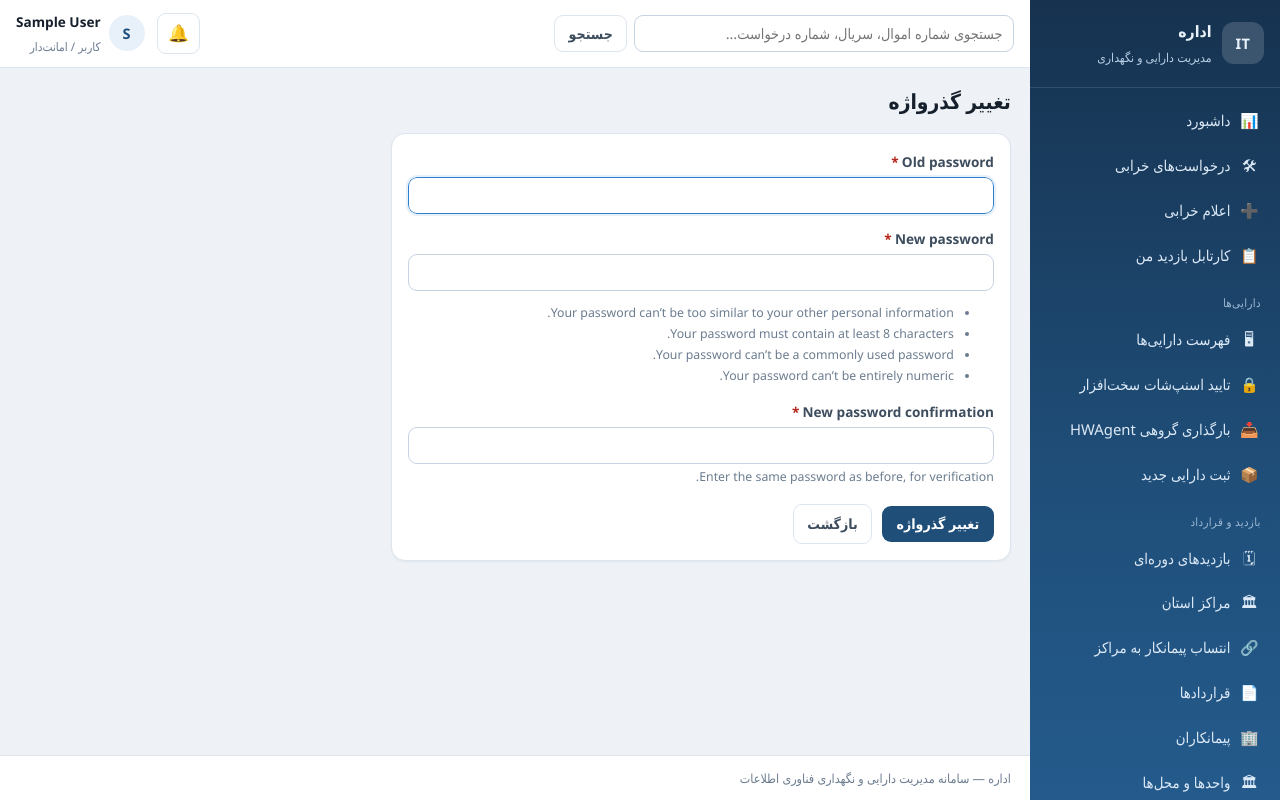
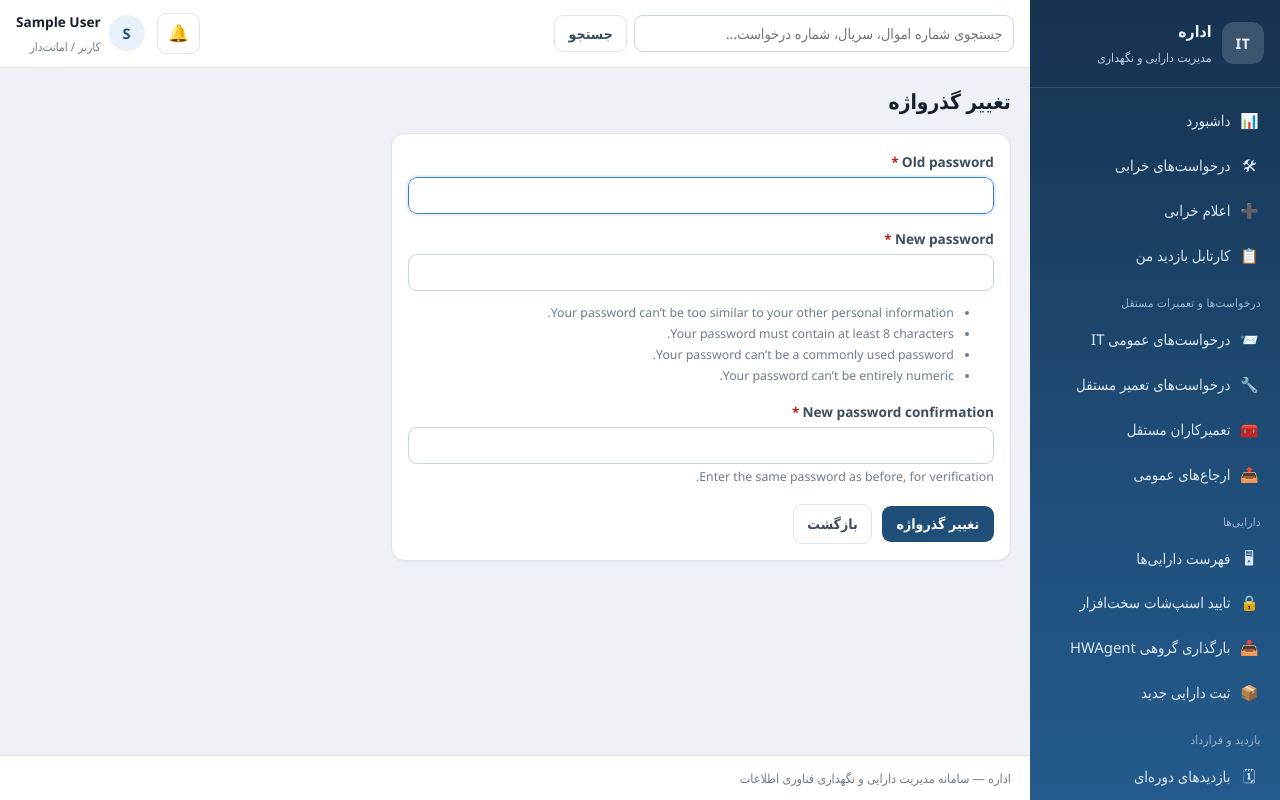
Before and after one commit to moghasemi/ITAM, a Django app: page /accounts/password/ in a window 1280 px wide. Run offline with Django 5.2, Linux system fonts and the light colour scheme; the visitor is signed in with stand-in values (Sample User, id 1); data comes from the database, SQL or seed files in the repository; data that the repository does not hold is empty; parts of the project's set-up code (start-up, migrations or seed data) failed here and were passed over.

Commit message:
feat(ui): expose repairs and general request navigation

```diff
--- a/templates/base.html
+++ b/templates/base.html
@@ -37,6 +37,22 @@
       {% else %}
         <a class="nav-item {% if active_menu == 'my_tickets' %}active{% endif %}" href="{% url 'tickets:my_tickets' %}">
           <span class="nav-icon">📋</span> درخواست‌های من
+        </a>
+      {% endif %}
+
+      <div class="nav-section">درخواست‌ها و تعمیرات مستقل</div>
+      <a class="nav-item {% if active_menu == 'it_requests' %}active{% endif %}" href="{% url 'maintenance:it_request_list' %}">
+        <span class="nav-icon">📨</span> درخواست‌های عمومی IT
+      </a>
+      {% if user.is_admin_it or user.is_admin_province or user.is_superuser %}
+        <a class="nav-item {% if active_menu == 'repairs' %}active{% endif %}" href="{% url 'maintenance:repair_list' %}">
+          <span class="nav-icon">🔧</span> درخواست‌های تعمیر مستقل
+        </a>
+        <a class="nav-item {% if active_menu == 'repairs' %}active{% endif %}" href="{% url 'maintenance:repairer_list' %}">
+          <span class="nav-icon">🧰</span> تعمیرکاران مستقل
+        </a>
+        <a class="nav-item {% if active_menu == 'referrals' %}active{% endif %}" href="{% url 'maintenance:referral_list' %}">
+          <span class="nav-icon">📤</span> ارجاع‌های عمومی
         </a>
       {% endif %}
 
```
